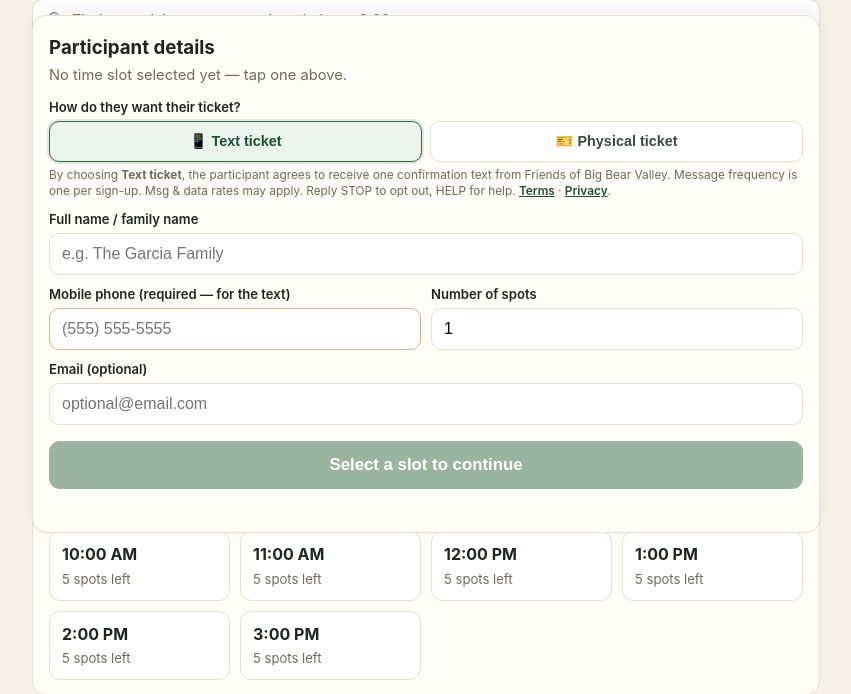
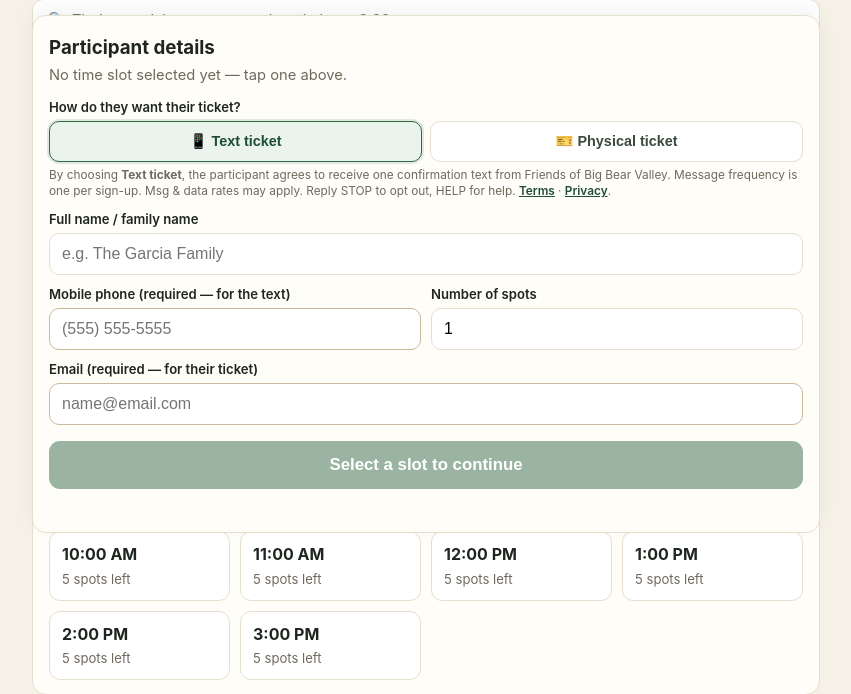
Before and after one commit to VisibleIntellect/oad-signup, a Flask app: template templates/index.html in a window 1280 px wide. Shown: the part 267-961 px from the top of the page, without its empty margins (214-1065 px from the left). Run offline with Flask 3, Linux system fonts and the light colour scheme; the template is opened without the code that fills it, so the values that code supplies are empty; data comes from the database, SQL or seed files in the repository.

Commit message:
Add files via upload

```diff
--- a/templates/index.html
+++ b/templates/index.html
@@ -127,8 +127,8 @@
         <input id="party" name="party_size" type="number" min="1" value="1">
       </div>
     </div>
-    <label>Email (optional)</label>
-    <input id="email" name="email" type="email" placeholder="optional@email.com">
+    <label>Email (required — for their ticket)</label>
+    <input id="email" name="email" type="email" class="req" placeholder="name@email.com" required>
     <button class="go" id="go" type="submit" disabled>Select a slot to continue</button>
     <div class="err" id="err"></div>
   </form>
@@ -189,10 +189,12 @@ function applyMode(){
   if(waitlistMode){
     $('seg').style.display = 'none';
     $('phone').required = true;
+    $('email').required = false;
     $('phone-label').textContent = 'Mobile phone (required — to contact for an opening)';
     $('go').textContent = 'Add to waitlist';
   } else {
     $('seg').style.display = 'flex';
+    $('email').required = true;
     applyDelivery();
     $('go').textContent = goLabel();
   }
@@ -257,6 +259,7 @@ $('form').addEventListener('submit', async e => {
   if(!selected){ $('err').textContent='Please pick a time slot first.'; return; }
   if(waitlistMode && !$('phone').value.trim()){ $('err').textContent='A phone number is required for the waitlist.'; return; }
   if(!waitlistMode && delivery==='text' && !$('phone').value.trim()){ $('err').textContent='Enter a phone number, or switch to Physical ticket.'; return; }
+  if(!waitlistMode && !$('email').value.trim()){ $('err').textContent='Please enter their email address.'; return; }
   const payload = {
     name: $('name').value, phone: $('phone').value, email: $('email').value,
     party_size: $('party').value, slot_id: selected.id,
```
